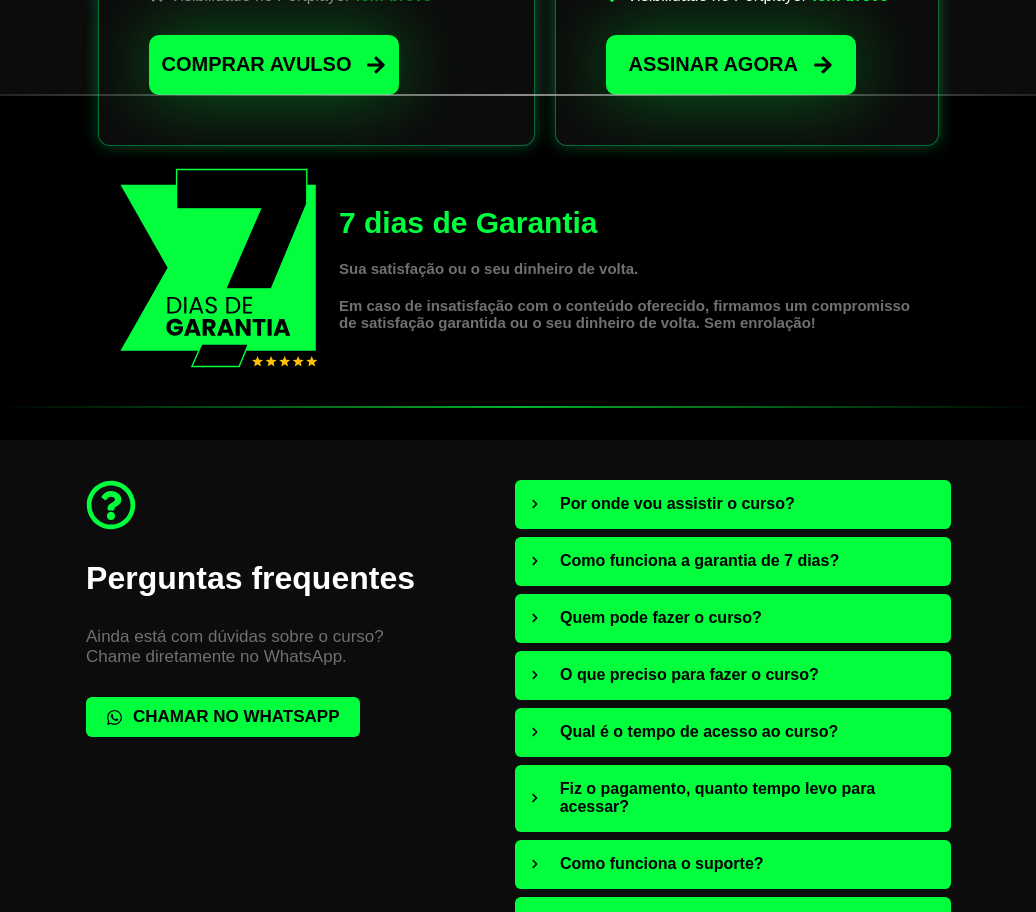
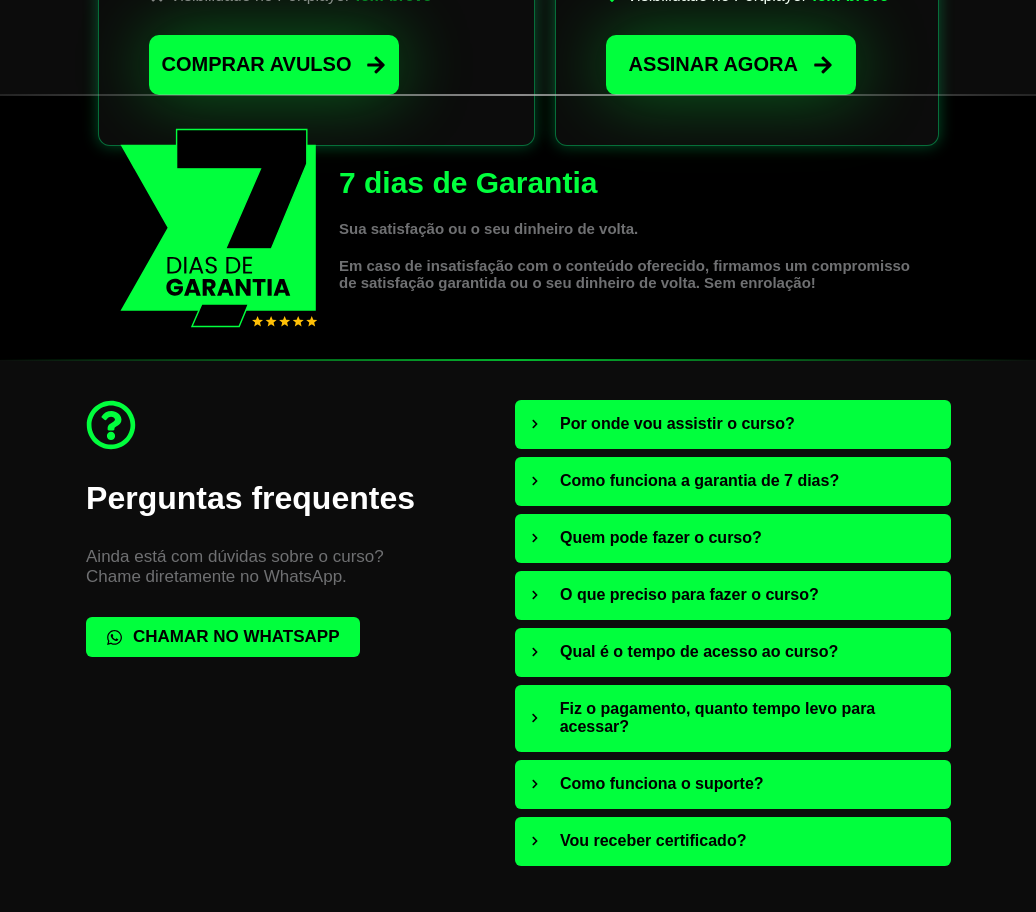
Before and after one commit to Tiago-Silva/cell-phone-maintenance, a Next.js app: page / in a window 1280 px wide. Shown: the part 4480-5392 px from the top of the page, without its empty margins (121-1157 px from the left). Built offline with nearby package versions, Linux system fonts and the light colour scheme.

Commit message:
refactor: adjusting line

```diff
--- a/src/app/components/guarantee/guarantee.module.css
+++ b/src/app/components/guarantee/guarantee.module.css
@@ -8,13 +8,13 @@
     text-align: center;
     gap: 20px;
     /*margin: 20px 0;*/
-    padding: 40px 0;
+    /*padding: 40px 0;*/
 }
 
-.container::after {
+.container:after {
     content: '';
     position: absolute;
-    bottom: 0;
+    bottom: -33px;
     left: 0;
     width: 100%;
     height: 2px;
```
